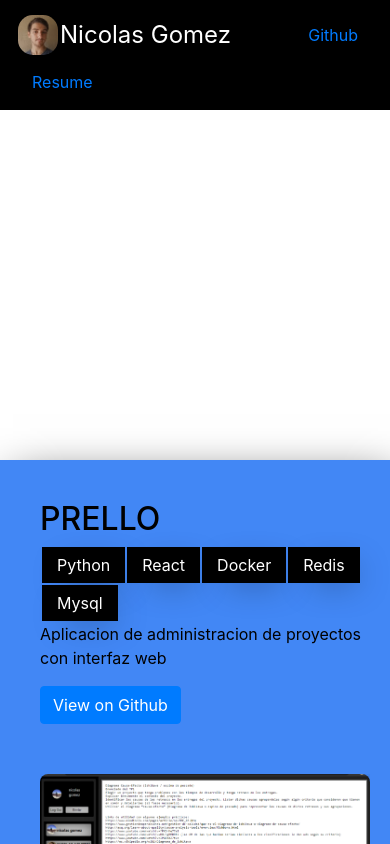
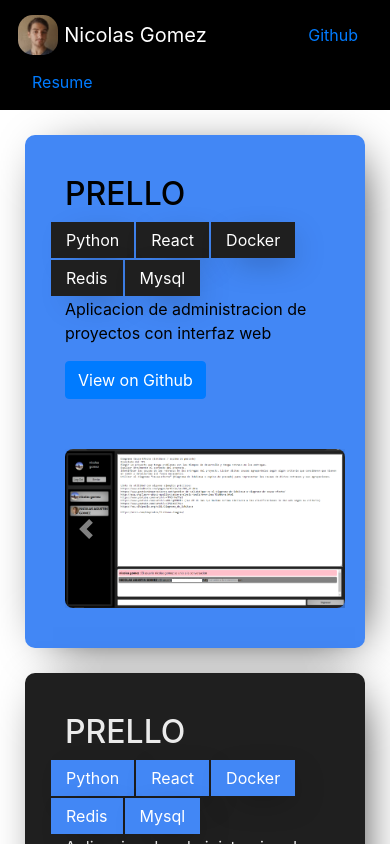
Before and after one commit to Nico9813/PortfolioWeb, a React (Create React App) app: page / in a window 390 px wide. Shown: the top 844 px of the page. Built offline with nearby package versions, Linux system fonts and the light colour scheme.

Commit message:
prueba mobile

```diff
--- a/src/App.css
+++ b/src/App.css
@@ -1,7 +1,6 @@
 .App {
-  text-align: center;
-  margin: 5px;
-  padding: 5px;
+  overflow-x: hidden;
+  background-color: white;
 }
 
 .App-logo {
@@ -20,11 +19,12 @@
   align-items: center;
   min-height: 300px;
   padding: 15px;
+  margin: 25px;
+  border-radius: 10px;
   background-color: #c2d8fd;
   -webkit-box-shadow: 9px 7px 48px -19px black;
   -moz-box-shadow: 9px 7px 48px -19px black;
   box-shadow: 9px 7px 48px -19px black;
-
 }
 
 .header_container{
@@ -38,6 +38,11 @@
   -webkit-box-shadow: 9px 9px 34px -15px black;
   -moz-box-shadow: 9px 9px 34px -15px black;
   box-shadow: 9px 9px 34px -15px black;
+}
+
+.project{
+  align-content: center;
+  align-items: center;
 }
 
 .projectCol {
@@ -103,12 +108,13 @@
   margin: auto;
   border: black;
   border-width: 1px;
+  font-size: 20px;
 }
 
 .brand{
   display: flex;
   flex-direction: row;
-  width: 215px;
+  width: 195px;
   justify-content: space-between;
 }
 
@@ -123,3 +129,22 @@
 .App-link {
   color: #61dafb;
 }
+
+::-webkit-scrollbar {
+	width: 10px;
+}
+
+/* Track */
+::-webkit-scrollbar-track {
+	background: #f1f1f1;
+}
+
+/* Handle */
+::-webkit-scrollbar-thumb {
+	background: #888;
+}
+
+/* Handle on hover */
+::-webkit-scrollbar-thumb:hover {
+	background: #555;
+}
--- a/src/App.js
+++ b/src/App.js
@@ -10,15 +10,13 @@
 
 function App() {
   return (
-    <div>
+    <div class="App">
       <CustomNavBar foto={Perfil.foto}></CustomNavBar>
-      <Header foto={Perfil.foto} about={Perfil.about}></Header>
       {Perfil.proyectos.map( (proyecto, index) => {
         return(
           <Project proyecto={proyecto} contador={index}></Project>
         )
       })}
-      <Footer></Footer>
     </div>
   );
 }
--- a/src/components/Project.js
+++ b/src/components/Project.js
@@ -9,14 +9,14 @@
     const right = (props.contador + 1) % 2
 
     return (
-        <div>
-            <Row className='projectRow' style={{ backgroundColor: left ? 'black' : '#4287f5' }}>
+        <div className='projectRow' style={{ backgroundColor: left ? '#1f1f1f' : '#4287f5' }}>
+            <Row className='project'>
                 <Col xs={{size: 12}} lg={{ size: 3, order: left,offset:1 }} className='projectCol'>
                         <Container>
                             <h2 style={{ color: left ? '#ebebeb' : 'black'}}>{proyectoActual.titulo}</h2>
-                            <Row style={{marginLeft:1}}>
+                            <Row>
                                 {proyectoActual.tecnologias.map((item, index) =>
-                                    <Col xs={{ size: 'auto' }} className="tecnologia" style={{ backgroundColor: left ? '#4287f5' : 'black' }}>
+                                    <Col xs={{ size: 'auto' }} className="tecnologia" style={{ backgroundColor: left ? '#4287f5' : '#1f1f1f' }}>
                                         <h7>{item}</h7>
                                     </Col>
                                 )}
```
